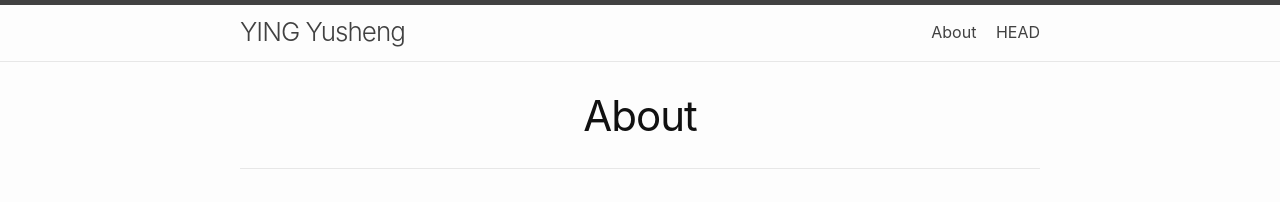
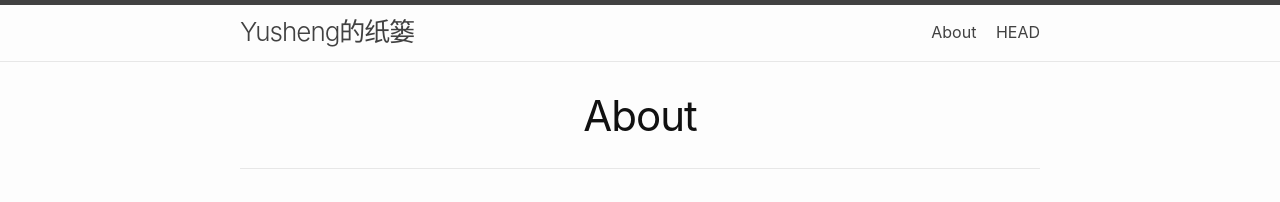
Before and after one commit to Sheng99100/Sheng99100.github.io, a Jekyll site: the page built from about.md, in a window 1280 px wide. Shown: the top 202 px of the page. Built offline with Jekyll 4.4.1, drawn with Linux system fonts in a browser that asks for light colours.

Commit message:
Update _config.yml

```diff
--- a/_config.yml
+++ b/_config.yml
@@ -90,7 +90,7 @@
 #     list. Set below key to `true` to not have the link to feed rendered as
 #     part of social-links list.
 #   hide_site_feed_link: false
-title: YING Yusheng # 博客标题
+title: Yusheng的纸篓 # 博客标题
 description:
 theme: minima  # 默认主题（或换其他支持的主题）
 
```
